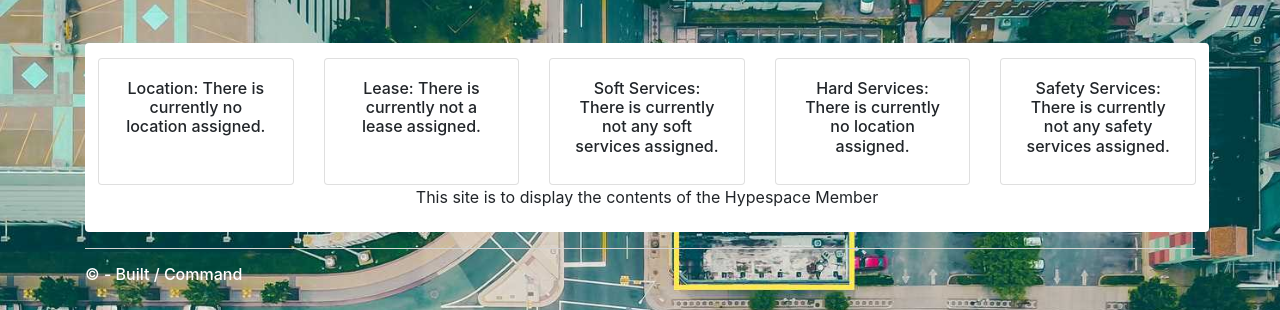
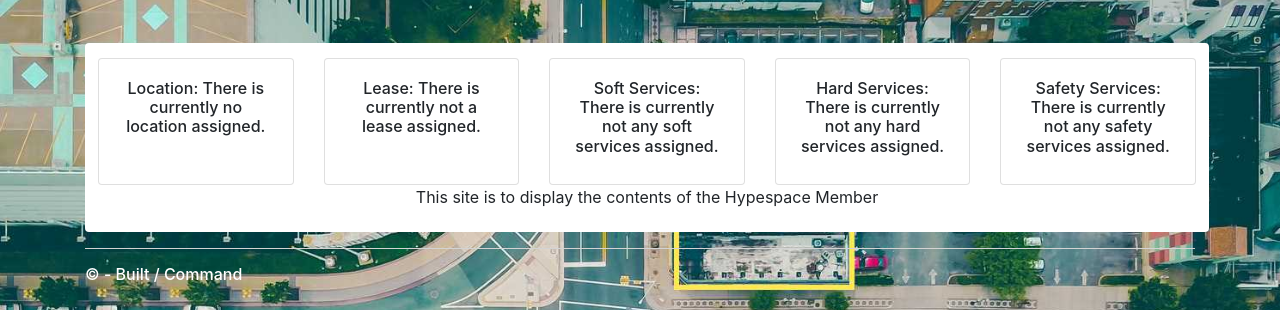
Before and after one commit to solemnservant/BuiltCommand_2023, a Django app: template members/templates/members/member.html in a window 1280 px wide. Shown: the part 56-366 px from the top of the page. Run offline with Django 3.2, Linux system fonts and the light colour scheme; the template is opened without the code that fills it, so the values that code supplies are empty; some libraries are stand-ins or nearby versions.

Commit message:
updating error messages for members page

```diff
--- a/members/templates/members/member.html
+++ b/members/templates/members/member.html
@@ -80,7 +80,7 @@
             <p class="card-text">Mechanical Provider:  {{ service.mechanical_provider }}</p>
             <p class="card-text">Fire Safety Provider:  {{ service.fire_safety_provider }}</p>
         {% empty %}
-            <h6> Hard Services: There is currently no location assigned.</h6>
+            <h6> Hard Services: There is currently not any hard services assigned.</h6>
         {% endfor %}
         </div>
       </div>
```
